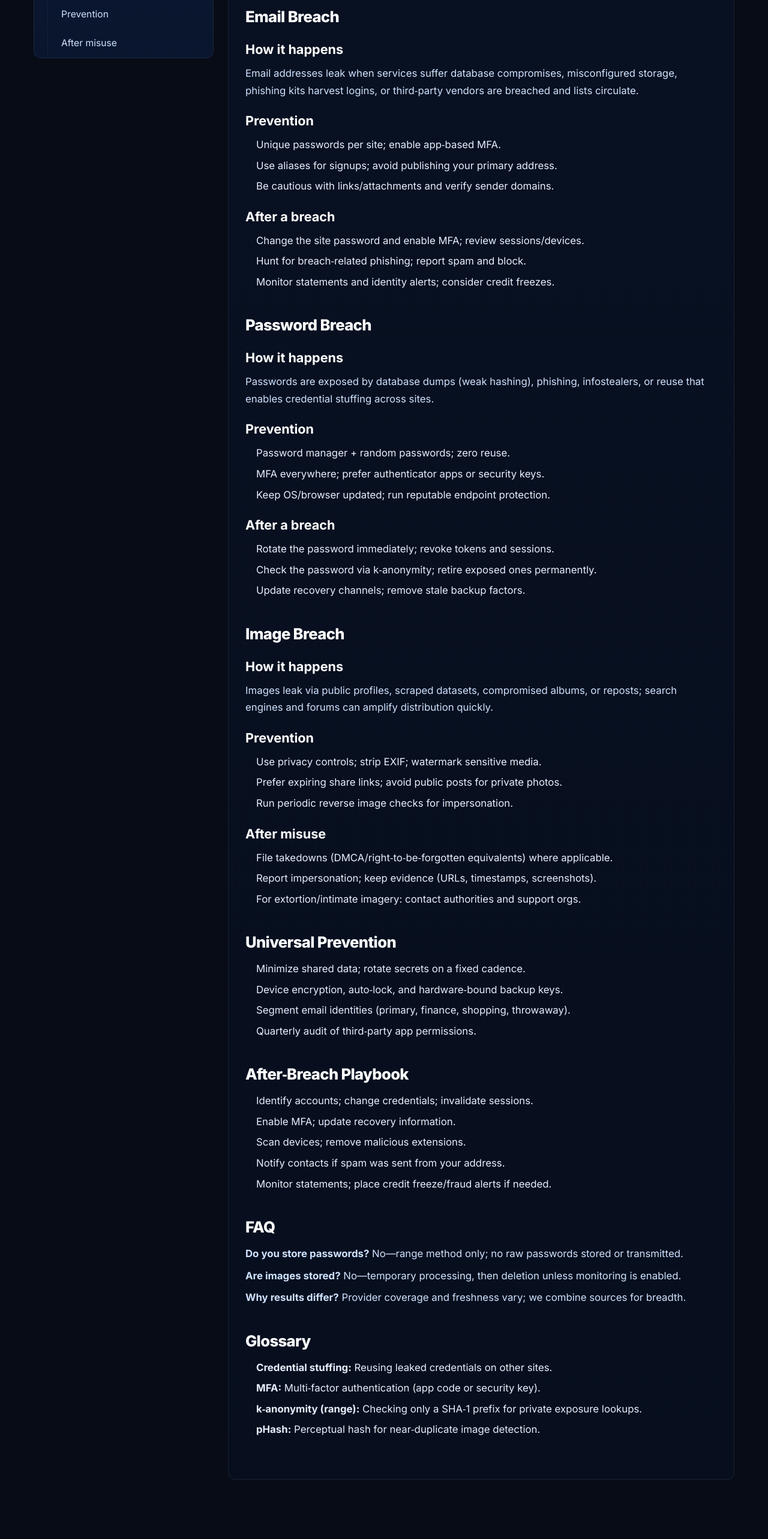
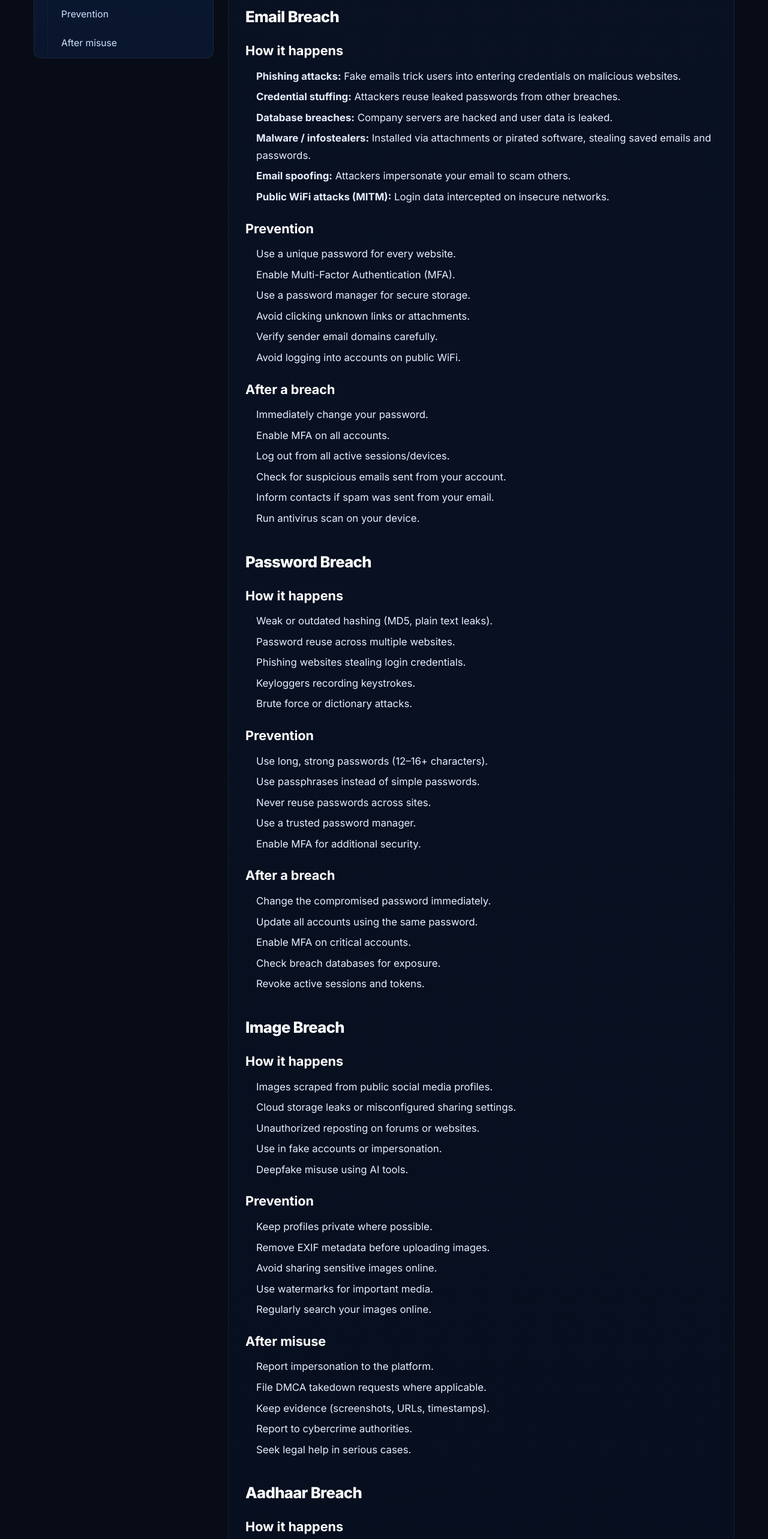
Before and after one commit to Virus2hell/MyLeakWatch, a React (Vite) app in the folder my-app/: page /docs in a window 1280 px wide. Shown: the part 873-3439 px from the top of the page at 60% size. Built offline with nearby package versions, Linux system fonts and the light colour scheme; no server answers.

Commit message:
updated docs section

```diff
--- a/my-app/src/components/Docs.tsx
+++ b/my-app/src/components/Docs.tsx
@@ -33,10 +33,19 @@ const SECTIONS: Section[] = [
       { id: 'img-after', title: 'After misuse' }
     ]
   },
+  {
+  id: 'aadhaar-breach', title: 'Aadhaar Breach',
+  items: [
+    { id: 'aadhaar-how', title: 'How it happens' },
+    { id: 'aadhaar-prevent', title: 'Prevention' },
+    { id: 'aadhaar-after', title: 'After a breach' }
+  ]
+},
   { id: 'prevention-checklist', title: 'Universal Prevention' },
   { id: 'after-checklist', title: 'After‑Breach Playbook' },
   { id: 'faq', title: 'FAQ' },
-  { id: 'glossary', title: 'Glossary' }
+  { id: 'glossary', title: 'Glossary' },
+  { id: 'helplines', title: 'Helplines' },
 ];
 
 export default function Docs() {
@@ -153,96 +162,169 @@ export default function Docs() {
           </Section>
 
           <Section id="email-breach" title="Email Breach">
-            <h3 id="email-how" data-doc-section="true" className="subhead text-xl md:text-2xl font-bold mt-6 mb-2">How it happens</h3>
-            <p>
-              Email addresses leak when services suffer database compromises, misconfigured storage,
-              phishing kits harvest logins, or third‑party vendors are breached and lists circulate.
-            </p>
-            <h3 id="email-prevent" data-doc-section="true" className="subhead text-xl md:text-2xl font-bold mt-6 mb-2">Prevention</h3>
+  <h3 id="email-how" data-doc-section="true" className="subhead">How it happens</h3>
   <ul>
-              <li>Unique passwords per site; enable app‑based MFA.</li>
-              <li>Use aliases for signups; avoid publishing your primary address.</li>
-              <li>Be cautious with links/attachments and verify sender domains.</li>
+    <li><strong>Phishing attacks:</strong> Fake emails trick users into entering credentials on malicious websites.</li>
+    <li><strong>Credential stuffing:</strong> Attackers reuse leaked passwords from other breaches.</li>
+    <li><strong>Database breaches:</strong> Company servers are hacked and user data is leaked.</li>
+    <li><strong>Malware / infostealers:</strong> Installed via attachments or pirated software, stealing saved emails and passwords.</li>
+    <li><strong>Email spoofing:</strong> Attackers impersonate your email to scam others.</li>
+    <li><strong>Public WiFi attacks (MITM):</strong> Login data intercepted on insecure networks.</li>
   </ul>
-            <h3 id="email-after" data-doc-section="true" className="subhead text-xl md:text-2xl font-bold mt-6 mb-2">After a breach</h3>
+
+  <h3 id="email-prevent" data-doc-section="true" className="subhead">Prevention</h3>
   <ul>
-              <li>Change the site password and enable MFA; review sessions/devices.</li>
-              <li>Hunt for breach‑related phishing; report spam and block.</li>
-              <li>Monitor statements and identity alerts; consider credit freezes.</li>
+    <li>Use a unique password for every website.</li>
+    <li>Enable Multi-Factor Authentication (MFA).</li>
+    <li>Use a password manager for secure storage.</li>
+    <li>Avoid clicking unknown links or attachments.</li>
+    <li>Verify sender email domains carefully.</li>
+    <li>Avoid logging into accounts on public WiFi.</li>
+  </ul>
+
+  <h3 id="email-after" data-doc-section="true" className="subhead">After a breach</h3>
+  <ul>
+    <li>Immediately change your password.</li>
+    <li>Enable MFA on all accounts.</li>
+    <li>Log out from all active sessions/devices.</li>
+    <li>Check for suspicious emails sent from your account.</li>
+    <li>Inform contacts if spam was sent from your email.</li>
+    <li>Run antivirus scan on your device.</li>
   </ul>
 </Section>
 
 <Section id="password-breach" title="Password Breach">
-            <h3 id="pwd-how" data-doc-section="true" className="subhead text-xl md:text-2xl font-bold mt-6 mb-2">How it happens</h3>
-            <p>
-              Passwords are exposed by database dumps (weak hashing), phishing, infostealers,
-              or reuse that enables credential stuffing across sites.
-            </p>
-            <h3 id="pwd-prevent" data-doc-section="true" className="subhead text-xl md:text-2xl font-bold mt-6 mb-2">Prevention</h3>
+  <h3 id="pwd-how" data-doc-section="true" className="subhead">How it happens</h3>
   <ul>
-              <li>Password manager + random passwords; zero reuse.</li>
-              <li>MFA everywhere; prefer authenticator apps or security keys.</li>
-              <li>Keep OS/browser updated; run reputable endpoint protection.</li>
+    <li>Weak or outdated hashing (MD5, plain text leaks).</li>
+    <li>Password reuse across multiple websites.</li>
+    <li>Phishing websites stealing login credentials.</li>
+    <li>Keyloggers recording keystrokes.</li>
+    <li>Brute force or dictionary attacks.</li>
   </ul>
-            <h3 id="pwd-after" data-doc-section="true" className="subhead text-xl md:text-2xl font-bold mt-6 mb-2">After a breach</h3>
+
+  <h3 id="pwd-prevent" data-doc-section="true" className="subhead">Prevention</h3>
   <ul>
-              <li>Rotate the password immediately; revoke tokens and sessions.</li>
-              <li>Check the password via k‑anonymity; retire exposed ones permanently.</li>
-              <li>Update recovery channels; remove stale backup factors.</li>
+    <li>Use long, strong passwords (12–16+ characters).</li>
+    <li>Use passphrases instead of simple passwords.</li>
+    <li>Never reuse passwords across sites.</li>
+    <li>Use a trusted password manager.</li>
+    <li>Enable MFA for additional security.</li>
+  </ul>
+
+  <h3 id="pwd-after" data-doc-section="true" className="subhead">After a breach</h3>
+  <ul>
+    <li>Change the compromised password immediately.</li>
+    <li>Update all accounts using the same password.</li>
+    <li>Enable MFA on critical accounts.</li>
+    <li>Check breach databases for exposure.</li>
+    <li>Revoke active sessions and tokens.</li>
   </ul>
 </Section>
 
 <Section id="image-breach" title="Image Breach">
-            <h3 id="img-how" data-doc-section="true" className="subhead text-xl md:text-2xl font-bold mt-6 mb-2">How it happens</h3>
-            <p>
-              Images leak via public profiles, scraped datasets, compromised albums, or reposts;
-              search engines and forums can amplify distribution quickly.
-            </p>
-            <h3 id="img-prevent" data-doc-section="true" className="subhead text-xl md:text-2xl font-bold mt-6 mb-2">Prevention</h3>
+  <h3 id="img-how" data-doc-section="true" className="subhead">How it happens</h3>
   <ul>
-              <li>Use privacy controls; strip EXIF; watermark sensitive media.</li>
-              <li>Prefer expiring share links; avoid public posts for private photos.</li>
-              <li>Run periodic reverse image checks for impersonation.</li>
+    <li>Images scraped from public social media profiles.</li>
+    <li>Cloud storage leaks or misconfigured sharing settings.</li>
+    <li>Unauthorized reposting on forums or websites.</li>
+    <li>Use in fake accounts or impersonation.</li>
+    <li>Deepfake misuse using AI tools.</li>
   </ul>
-            <h3 id="img-after" data-doc-section="true" className="subhead text-xl md:text-2xl font-bold mt-6 mb-2">After misuse</h3>
+
+  <h3 id="img-prevent" data-doc-section="true" className="subhead">Prevention</h3>
   <ul>
-              <li>File takedowns (DMCA/right‑to‑be‑forgotten equivalents) where applicable.</li>
-              <li>Report impersonation; keep evidence (URLs, timestamps, screenshots).</li>
-              <li>For extortion/intimate imagery: contact authorities and support orgs.</li>
+    <li>Keep profiles private where possible.</li>
+    <li>Remove EXIF metadata before uploading images.</li>
+    <li>Avoid sharing sensitive images online.</li>
+    <li>Use watermarks for important media.</li>
+    <li>Regularly search your images online.</li>
+  </ul>
+
+  <h3 id="img-after" data-doc-section="true" className="subhead">After misuse</h3>
+  <ul>
+    <li>Report impersonation to the platform.</li>
+    <li>File DMCA takedown requests where applicable.</li>
+    <li>Keep evidence (screenshots, URLs, timestamps).</li>
+    <li>Report to cybercrime authorities.</li>
+    <li>Seek legal help in serious cases.</li>
+  </ul>
+</Section>
+
+<Section id="aadhaar-breach" title="Aadhaar Breach">
+  <h3 id="aadhaar-how" data-doc-section="true" className="subhead">How it happens</h3>
+  <ul>
+    <li>Data leaks from banks, telecoms, or third-party vendors.</li>
+    <li>Fake KYC calls asking for Aadhaar details.</li>
+    <li>Uploading Aadhaar publicly (job sites, WhatsApp).</li>
+    <li>Unauthorized eKYC leading to SIM or loan fraud.</li>
+    <li>Sharing full Aadhaar copies without masking.</li>
+  </ul>
+
+  <h3 id="aadhaar-prevent" data-doc-section="true" className="subhead">Prevention</h3>
+  <ul>
+    <li>Use Masked Aadhaar instead of full copy.</li>
+    <li>Lock Aadhaar biometrics via UIDAI website.</li>
+    <li>Do not share Aadhaar casually online.</li>
+    <li>Verify authenticity before submitting Aadhaar.</li>
+    <li>Check Aadhaar authentication history regularly.</li>
+  </ul>
+
+  <h3 id="aadhaar-after" data-doc-section="true" className="subhead">After a breach</h3>
+  <ul>
+    <li>Lock your Aadhaar biometrics immediately.</li>
+    <li>Download and use masked Aadhaar.</li>
+    <li>Check UIDAI authentication logs.</li>
+    <li>Report misuse on cybercrime portal.</li>
+    <li>Inform banks/telecom providers if fraud occurs.</li>
   </ul>
 </Section>
 
 <Section id="prevention-checklist" title="Universal Prevention">
   <ul>
-              <li>Minimize shared data; rotate secrets on a fixed cadence.</li>
-              <li>Device encryption, auto‑lock, and hardware‑bound backup keys.</li>
-              <li>Segment email identities (primary, finance, shopping, throwaway).</li>
-              <li>Quarterly audit of third‑party app permissions.</li>
+    <li>Use separate emails for banking, personal, and spam.</li>
+    <li>Enable MFA on all important accounts.</li>
+    <li>Keep devices updated and secure.</li>
+    <li>Regularly audit connected apps and permissions.</li>
+    <li>Avoid using pirated software or unknown downloads.</li>
   </ul>
 </Section>
 
-          <Section id="after-checklist" title="After‑Breach Playbook">
+<Section id="after-checklist" title="After-Breach Playbook">
   <ol>
-              <li>Identify accounts; change credentials; invalidate sessions.</li>
-              <li>Enable MFA; update recovery information.</li>
-              <li>Scan devices; remove malicious extensions.</li>
-              <li>Notify contacts if spam was sent from your address.</li>
-              <li>Monitor statements; place credit freeze/fraud alerts if needed.</li>
+    <li>Identify affected accounts and data.</li>
+    <li>Change passwords and enable MFA.</li>
+    <li>Log out from all devices and sessions.</li>
+    <li>Scan device for malware.</li>
+    <li>Notify contacts if necessary.</li>
+    <li>Monitor financial and email activity.</li>
+    <li>Report serious cases to authorities.</li>
   </ol>
 </Section>
 
 <Section id="faq" title="FAQ">
-            <p><strong>Do you store passwords?</strong> No—range method only; no raw passwords stored or transmitted.</p>
-            <p><strong>Are images stored?</strong> No—temporary processing, then deletion unless monitoring is enabled.</p>
-            <p><strong>Why results differ?</strong> Provider coverage and freshness vary; we combine sources for breadth.</p>
+  <p><strong>Can someone hack me with just my email?</strong> Not directly, but it increases phishing risk.</p>
+  <p><strong>Is checking password safe?</strong> Yes, k-anonymity ensures your password is not exposed.</p>
+  <p><strong>What is the biggest risk?</strong> Password reuse across multiple sites.</p>
 </Section>
 
 <Section id="glossary" title="Glossary">
   <ul>
-              <li><strong>Credential stuffing:</strong> Reusing leaked credentials on other sites.</li>
-              <li><strong>MFA:</strong> Multi‑factor authentication (app code or security key).</li>
-              <li><strong>k‑anonymity (range):</strong> Checking only a SHA‑1 prefix for private exposure lookups.</li>
-              <li><strong>pHash:</strong> Perceptual hash for near‑duplicate image detection.</li>
+    <li><strong>Phishing:</strong> Fake messages designed to steal sensitive information.</li>
+    <li><strong>Credential Stuffing:</strong> Using leaked credentials on multiple websites.</li>
+    <li><strong>MFA:</strong> Multi-Factor Authentication for extra security.</li>
+    <li><strong>Infostealer:</strong> Malware that steals personal data.</li>
+    <li><strong>Deepfake:</strong> AI-generated fake media.</li>
+  </ul>
+</Section>
+
+<Section id="helplines" title="Emergency & Helplines (India)">
+  <ul>
+    <li><strong>Cyber Crime Helpline:</strong> 1930</li>
+    <li><strong>Cyber Crime Portal:</strong> https://cybercrime.gov.in</li>
+    <li><strong>UIDAI Helpline (Aadhaar):</strong> 1947</li>
+    <li><strong>Police Emergency:</strong> 100</li>
+    <li><strong>Women Helpline:</strong> 1091</li>
   </ul>
 </Section>
         </main>
```
Lines whose indentation alone changed are shown as unchanged.
